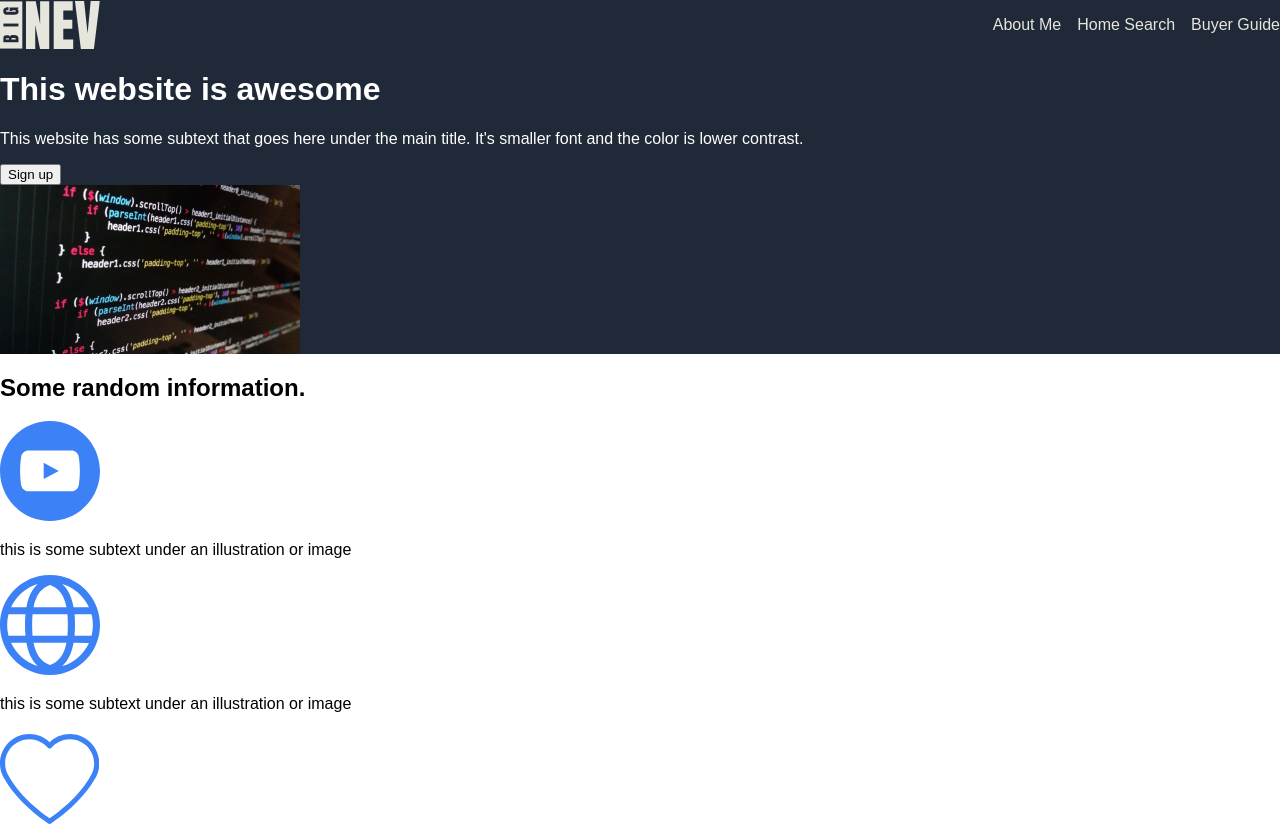
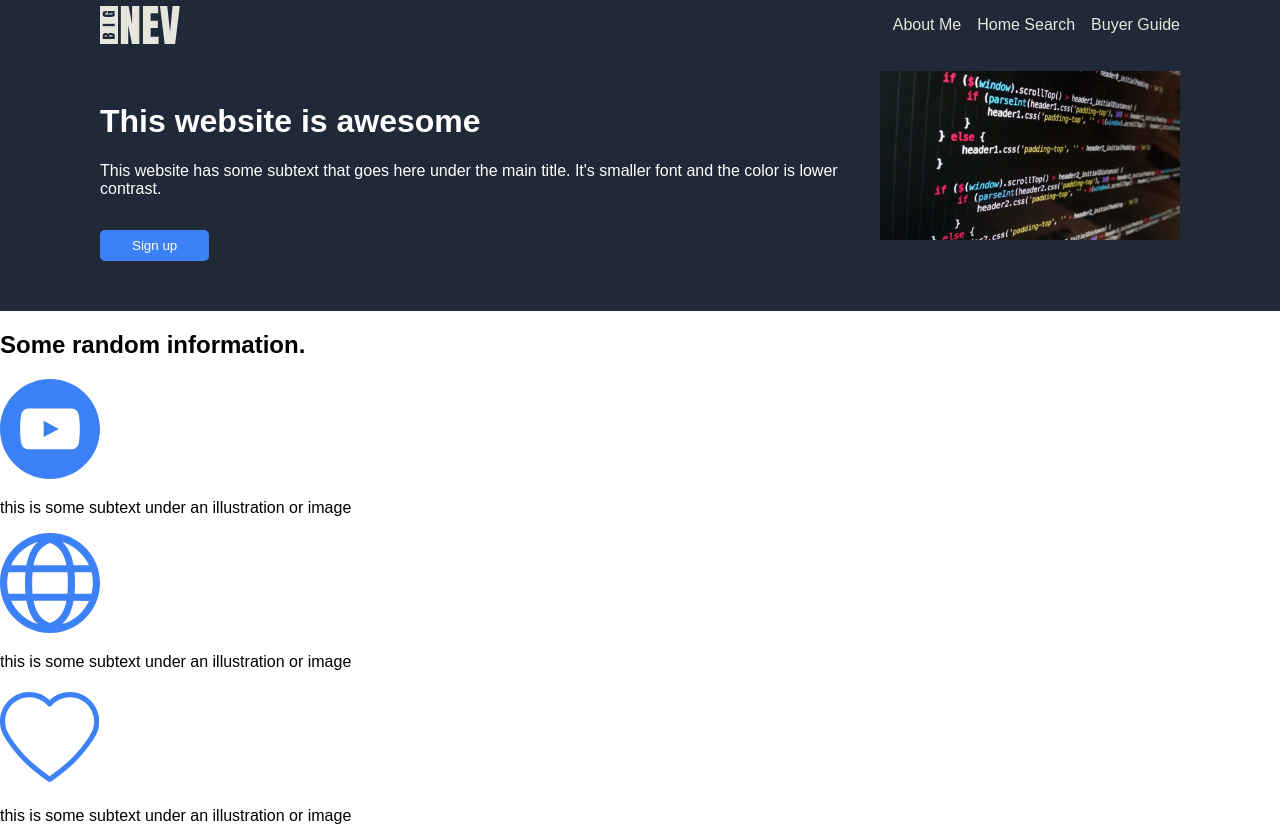
Before and after one commit to NoShues/website-project, a plain HTML site: page index.html in a window 1280 px wide. Shown: the top 832 px of the page. Drawn offline with Linux system fonts and the light colour scheme.

Commit message:
Add header CSS Styling

```diff
--- a/index.html
+++ b/index.html
@@ -18,8 +18,8 @@
         </div>
         <div class="header-content">
             <div class="header-hero">
-                <p><h1>This website is awesome</h1></p>
-                <p>This website has some subtext that goes here under the main title.  It's smaller font and the color is lower contrast.</p>
+                <p><h1>This website is awesome</h1>
+                This website has some subtext that goes here under the main title.  It's smaller font and the color is lower contrast.</p>
                 <button>Sign up</button>
             </div>
             <img class="header-image" src="./images/header_image.jpg" alt="picture of random code" width="300px">
--- a/styles.css
+++ b/styles.css
@@ -4,6 +4,10 @@ body {
     display: flex;
     flex-direction: column;
     margin: 0;
+    padding: 0;
+}
+
+p {
     padding: 0;
 }
 
@@ -16,18 +20,31 @@ ul {
     list-style: none;
 }
 
+button {
+    display: flex;
+    border: none;
+    border-radius: 5px;
+    background: #3c82f6;
+    color: white;
+    align-self: flex-start;
+    padding: 8px 32px;
+
+}
+
 .logo {
-    width: 100px;
+    width: 80px;
 }
 .header {
     background-color: #1f2937;
     display: flex;
     flex-direction: column;
+    justify-content: center;
 }
 
 .top-header {
     display: flex;
     justify-content: space-between;
+    padding: 0 100px 0 100px;
 }
 
 .header-links {
@@ -36,14 +53,27 @@ ul {
     gap: 16px;
 }
 
+.header-hero {
+    display: flex;
+    flex-direction: column;
+    margin: 0;
+    padding: 0;
+}
+
 .header-content {
     display: flex;
-    flex-direction: column;
+    flex: 1 1 0;
+    align-items: center;
+    justify-content: space-between;
     color: white;
+    gap: 32px;
+    margin: 0px 100px 50px 100px;
 }
 
 .header-image {
-
+ display: flex;
+ flex-basis: auto;
+ width: 300px;
 }
 
 .content {
```
